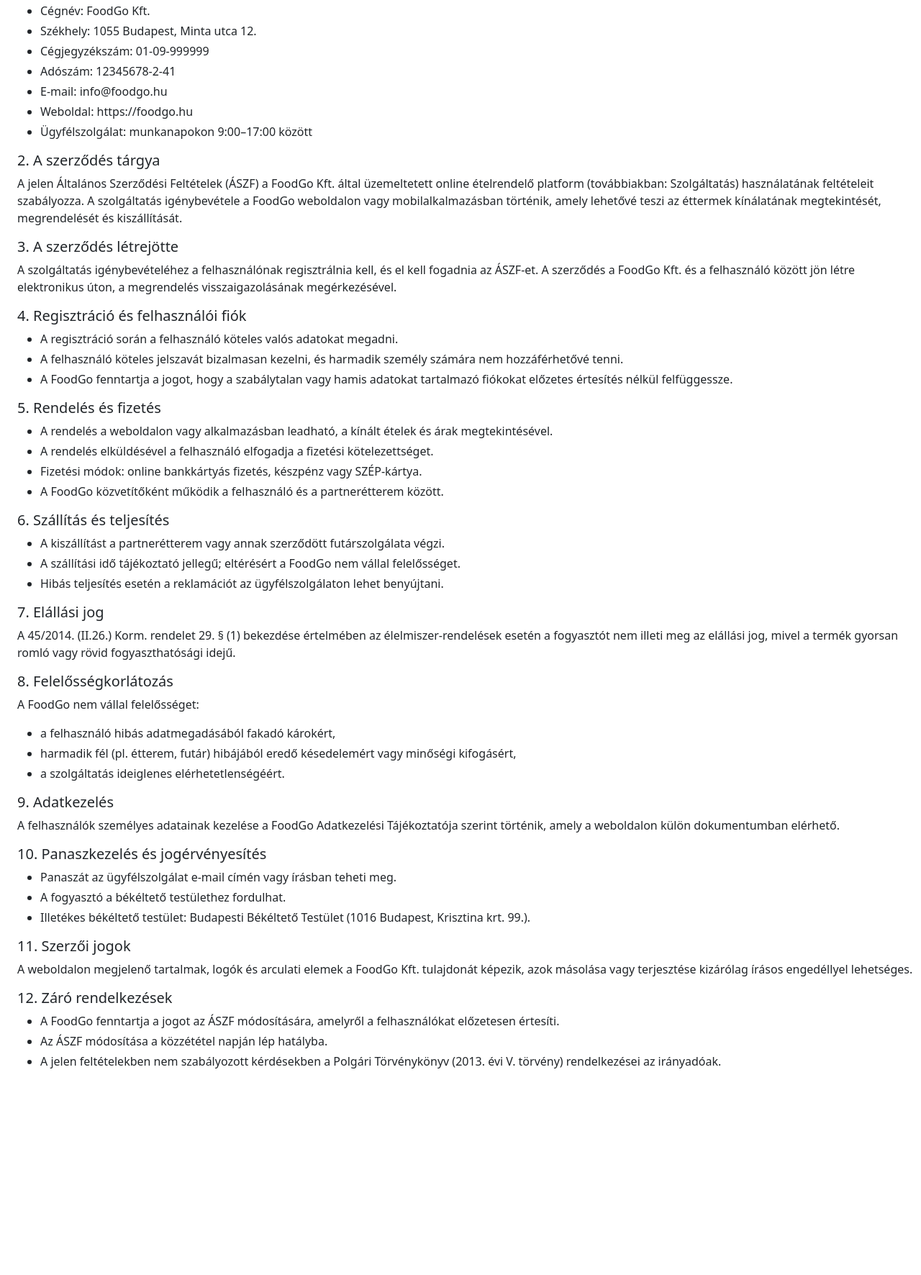
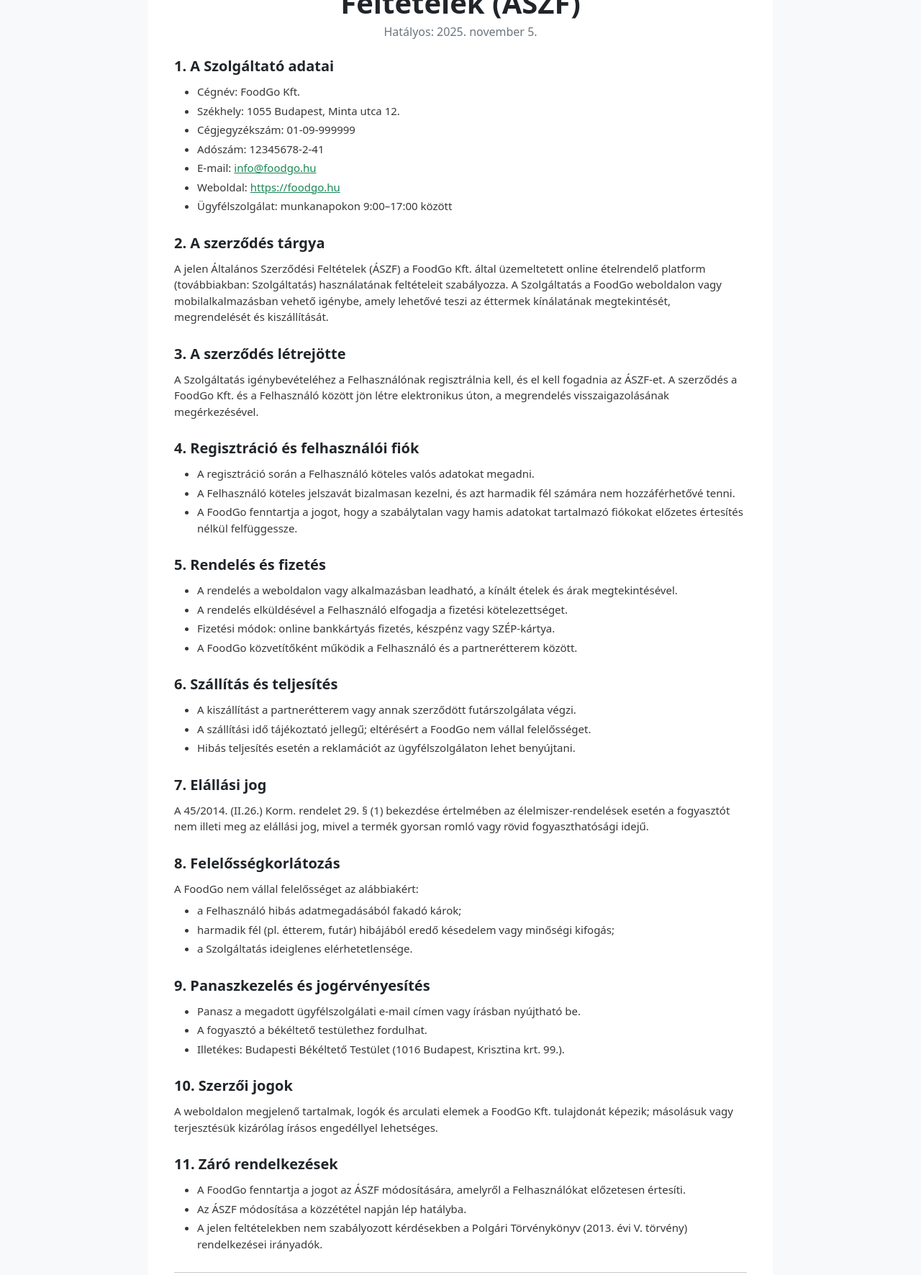
Before and after one commit to hajzerbence/FoodGo, a plain HTML site: page aszf.html in a window 1280 px wide. Shown: the part 136-1908 px from the top of the page at 72% size. Before the commit the page ends 1639 px from the top, so only its background shows below. Drawn offline with Linux system fonts and the light colour scheme.

Commit message:
Update aszf.html

```diff
--- a/aszf.html
+++ b/aszf.html
@@ -4,95 +4,167 @@
         <meta charset="UTF-8" />
         <meta name="viewport" content="width=device-width, initial-scale=1.0" />
         <link rel="stylesheet" href="bootstrap.min.css" />
-        <link rel="stylesheet" href="style.css" />
         <title>FoodGo - ÁSZF</title>
+        <style>
+            body {
+                background-color: #f8f9fa;
+            }
+
+            .kontener {
+                max-width: 900px;
+                padding: 32px 16px;
+                margin: auto;
+            }
+
+            .card {
+                border: none;
+                border-radius: 12px;
+                background-color: #ffffff;
+                padding: 36px;
+            }
+
+            h1 {
+                font-weight: 600;
+                text-align: center;
+                margin-bottom: 4px;
+            }
+
+            .kisszoveg {
+                text-align: center;
+                color: #6c757d;
+                font-size: 16px;
+                margin-bottom: 24px;
+            }
+
+            h2 {
+                font-weight: 600;
+                font-size: 20px;
+                margin-bottom: 12px;
+            }
+
+            p {
+                font-size: 15px;
+                color: #383737;
+            }
+            li {
+                font-size: 15px;
+                color: #383737;
+            }
+            a {
+                color: #198754;
+            }
+
+            .muted {
+                color: #6c757d;
+                font-size: 12px;
+            }
+
+            .pontok {
+                margin-bottom: 12px;
+            }
+        </style>
     </head>
+
     <body>
-        <h1 class="text-center">FoodGo - Általános Szerződési Feltételek (ÁSZF)</h1>
-        <h6 class="text-center">Hatályos: 2025. november 5.</h6>
-        <br />
-        <div class="ms-4">
-            <h5>1. A Szolgáltató adatai:</h5>
-            <ul>
+        <div class="kontener">
+            <div class="card">
+                <h1>FoodGo - Általános Szerződési Feltételek (ÁSZF)</h1>
+                <div class="kisszoveg">Hatályos: 2025. november 5.</div>
+
+                <div class="pontok">
+                    <h2 id="szolgaltato">1. A Szolgáltató adatai</h2>
+                    <ul class="mb-3">
                         <li class="mb-1">Cégnév: FoodGo Kft.</li>
                         <li class="mb-1">Székhely: 1055 Budapest, Minta utca 12.</li>
                         <li class="mb-1">Cégjegyzékszám: 01-09-999999</li>
                         <li class="mb-1">Adószám: 12345678-2-41</li>
-                <li class="mb-1">E-mail: info@foodgo.hu</li>
-                <li class="mb-1">Weboldal: https://foodgo.hu</li>
+                        <li class="mb-1">E-mail: <a href="mailto:info@foodgo.hu">info@foodgo.hu</a></li>
+                        <li class="mb-1">Weboldal: <a href="https://foodgo.hu">https://foodgo.hu</a></li>
                         <li>Ügyfélszolgálat: munkanapokon 9:00–17:00 között</li>
                     </ul>
                 </div>
-        <div class="ms-4">
-            <h5>2. A szerződés tárgya</h5>
-            <p>A jelen Általános Szerződési Feltételek (ÁSZF) a FoodGo Kft. által üzemeltetett online ételrendelő platform (továbbiakban: Szolgáltatás) használatának feltételeit szabályozza. A szolgáltatás igénybevétele a FoodGo weboldalon vagy mobilalkalmazásban történik, amely lehetővé teszi az éttermek kínálatának megtekintését, megrendelését és kiszállítását.</p>
+
+                <div class="pontok">
+                    <h2 id="targy">2. A szerződés tárgya</h2>
+                    <p>A jelen Általános Szerződési Feltételek (ÁSZF) a FoodGo Kft. által üzemeltetett online ételrendelő platform (továbbiakban: Szolgáltatás) használatának feltételeit szabályozza. A Szolgáltatás a FoodGo weboldalon vagy mobilalkalmazásban vehető igénybe, amely lehetővé teszi az éttermek kínálatának megtekintését, megrendelését és kiszállítását.</p>
                 </div>
-        <div class="ms-4">
-            <h5>3. A szerződés létrejötte</h5>
-            <p>A szolgáltatás igénybevételéhez a felhasználónak regisztrálnia kell, és el kell fogadnia az ÁSZF-et. A szerződés a FoodGo Kft. és a felhasználó között jön létre elektronikus úton, a megrendelés visszaigazolásának megérkezésével.</p>
+
+                <div class="pontok">
+                    <h2 id="letrejotte">3. A szerződés létrejötte</h2>
+                    <p>A Szolgáltatás igénybevételéhez a Felhasználónak regisztrálnia kell, és el kell fogadnia az ÁSZF-et. A szerződés a FoodGo Kft. és a Felhasználó között jön létre elektronikus úton, a megrendelés visszaigazolásának megérkezésével.</p>
                 </div>
-        <div class="ms-4">
-            <h5>4. Regisztráció és felhasználói fiók</h5>
-            <ul>
-                <li class="mb-1">A regisztráció során a felhasználó köteles valós adatokat megadni.</li>
-                <li class="mb-1">A felhasználó köteles jelszavát bizalmasan kezelni, és harmadik személy számára nem hozzáférhetővé tenni.</li>
+
+                <div class="pontok">
+                    <h2 id="fiok">4. Regisztráció és felhasználói fiók</h2>
+                    <ul class="mb-3">
+                        <li class="mb-1">A regisztráció során a Felhasználó köteles valós adatokat megadni.</li>
+                        <li class="mb-1">A Felhasználó köteles jelszavát bizalmasan kezelni, és azt harmadik fél számára nem hozzáférhetővé tenni.</li>
                         <li>A FoodGo fenntartja a jogot, hogy a szabálytalan vagy hamis adatokat tartalmazó fiókokat előzetes értesítés nélkül felfüggessze.</li>
                     </ul>
                 </div>
-        <div class="ms-4">
-            <h5>5. Rendelés és fizetés</h5>
-            <ul>
+
+                <div class="pontok">
+                    <h2 id="rendeles">5. Rendelés és fizetés</h2>
+                    <ul class="mb-3">
                         <li class="mb-1">A rendelés a weboldalon vagy alkalmazásban leadható, a kínált ételek és árak megtekintésével.</li>
-                <li class="mb-1">A rendelés elküldésével a felhasználó elfogadja a fizetési kötelezettséget.</li>
+                        <li class="mb-1">A rendelés elküldésével a Felhasználó elfogadja a fizetési kötelezettséget.</li>
                         <li class="mb-1">Fizetési módok: online bankkártyás fizetés, készpénz vagy SZÉP-kártya.</li>
-                <li>A FoodGo közvetítőként működik a felhasználó és a partnerétterem között.</li>
+                        <li>A FoodGo közvetítőként működik a Felhasználó és a partnerétterem között.</li>
                     </ul>
                 </div>
-        <div class="ms-4">
-            <h5>6. Szállítás és teljesítés</h5>
-            <ul>
+
+                <div class="pontok">
+                    <h2 id="szallitas">6. Szállítás és teljesítés</h2>
+                    <ul class="mb-3">
                         <li class="mb-1">A kiszállítást a partnerétterem vagy annak szerződött futárszolgálata végzi.</li>
                         <li class="mb-1">A szállítási idő tájékoztató jellegű; eltérésért a FoodGo nem vállal felelősséget.</li>
                         <li>Hibás teljesítés esetén a reklamációt az ügyfélszolgálaton lehet benyújtani.</li>
                     </ul>
                 </div>
-        <div class="ms-4">
-            <h5>7. Elállási jog</h5>
+
+                <div class="pontok">
+                    <h2 id="elallas">7. Elállási jog</h2>
                     <p>A 45/2014. (II.26.) Korm. rendelet 29. § (1) bekezdése értelmében az élelmiszer-rendelések esetén a fogyasztót nem illeti meg az elállási jog, mivel a termék gyorsan romló vagy rövid fogyaszthatósági idejű.</p>
                 </div>
-        <div class="ms-4">
-            <h5>8. Felelősségkorlátozás</h5>
-            <p>A FoodGo nem vállal felelősséget:</p>
-            <ul>
-                <li class="mb-1">a felhasználó hibás adatmegadásából fakadó károkért,</li>
-                <li class="mb-1">harmadik fél (pl. étterem, futár) hibájából eredő késedelemért vagy minőségi kifogásért,</li>
-                <li>a szolgáltatás ideiglenes elérhetetlenségéért.</li>
+
+                <div class="pontok">
+                    <h2 id="felelosseg">8. Felelősségkorlátozás</h2>
+                    <p class="mb-2">A FoodGo nem vállal felelősséget az alábbiakért:</p>
+                    <ul class="mb-3">
+                        <li class="mb-1">a Felhasználó hibás adatmegadásából fakadó károk;</li>
+                        <li class="mb-1">harmadik fél (pl. étterem, futár) hibájából eredő késedelem vagy minőségi kifogás;</li>
+                        <li>a Szolgáltatás ideiglenes elérhetetlensége.</li>
                     </ul>
                 </div>
-        <div class="ms-4">
-            <h5>9. Adatkezelés</h5>
-            <p>A felhasználók személyes adatainak kezelése a FoodGo Adatkezelési Tájékoztatója szerint történik, amely a weboldalon külön dokumentumban elérhető.</p>
-        </div>
-        <div class="ms-4">
-            <h5>10. Panaszkezelés és jogérvényesítés</h5>
-            <ul>
-                <li class="mb-1">Panaszát az ügyfélszolgálat e-mail címén vagy írásban teheti meg.</li>
+
+                <div class="pontok">
+                    <h2 id="panasz">9. Panaszkezelés és jogérvényesítés</h2>
+                    <ul class="mb-3">
+                        <li class="mb-1">Panasz a megadott ügyfélszolgálati e-mail címen vagy írásban nyújtható be.</li>
                         <li class="mb-1">A fogyasztó a békéltető testülethez fordulhat.</li>
-                <li>Illetékes békéltető testület: Budapesti Békéltető Testület (1016 Budapest, Krisztina krt. 99.).</li>
+                        <li>Illetékes: Budapesti Békéltető Testület (1016 Budapest, Krisztina krt. 99.).</li>
                     </ul>
                 </div>
-        <div class="ms-4">
-            <h5>11. Szerzői jogok</h5>
-            <p>A weboldalon megjelenő tartalmak, logók és arculati elemek a FoodGo Kft. tulajdonát képezik, azok másolása vagy terjesztése kizárólag írásos engedéllyel lehetséges.</p>
+
+                <div class="pontok">
+                    <h2 id="szerzoijog">10. Szerzői jogok</h2>
+                    <p>A weboldalon megjelenő tartalmak, logók és arculati elemek a FoodGo Kft. tulajdonát képezik; másolásuk vagy terjesztésük kizárólag írásos engedéllyel lehetséges.</p>
                 </div>
-        <div class="ms-4">
-            <h5>12. Záró rendelkezések</h5>
-            <ul>
-                <li class="mb-1">A FoodGo fenntartja a jogot az ÁSZF módosítására, amelyről a felhasználókat előzetesen értesíti.</li>
+
+                <div class="pontok">
+                    <h2 id="zaro">11. Záró rendelkezések</h2>
+                    <ul class="mb-0">
+                        <li class="mb-1">A FoodGo fenntartja a jogot az ÁSZF módosítására, amelyről a Felhasználókat előzetesen értesíti.</li>
                         <li class="mb-1">Az ÁSZF módosítása a közzététel napján lép hatályba.</li>
-                <li>A jelen feltételekben nem szabályozott kérdésekben a Polgári Törvénykönyv (2013. évi V. törvény) rendelkezései az irányadóak.</li>
+                        <li>A jelen feltételekben nem szabályozott kérdésekben a Polgári Törvénykönyv (2013. évi V. törvény) rendelkezései irányadók.</li>
                     </ul>
                 </div>
+
+                <hr />
+                <p class="muted">© 2025 FoodGo Kft. Minden jog fenntartva.</p>
+            </div>
+        </div>
+
         <script src="bootstrap.min.js"></script>
     </body>
 </html>
```
Lines whose indentation alone changed are shown as unchanged.
